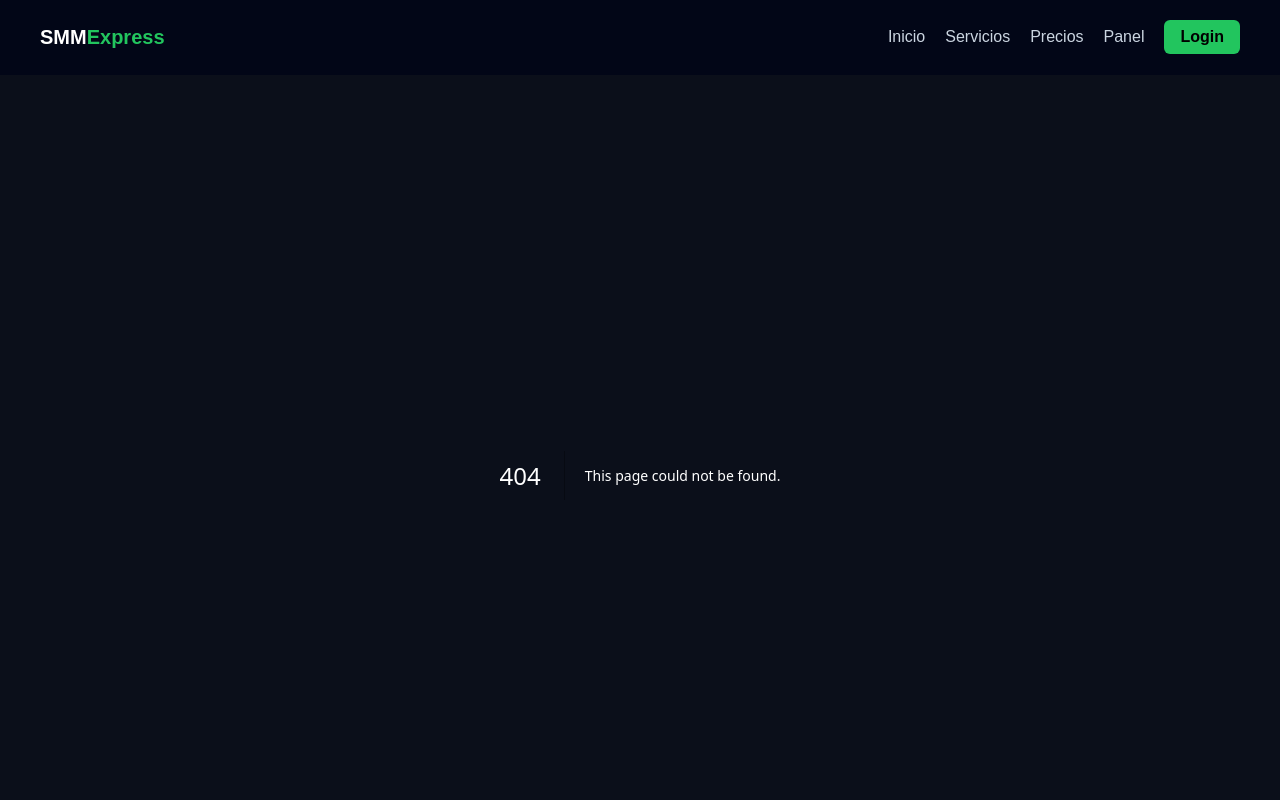
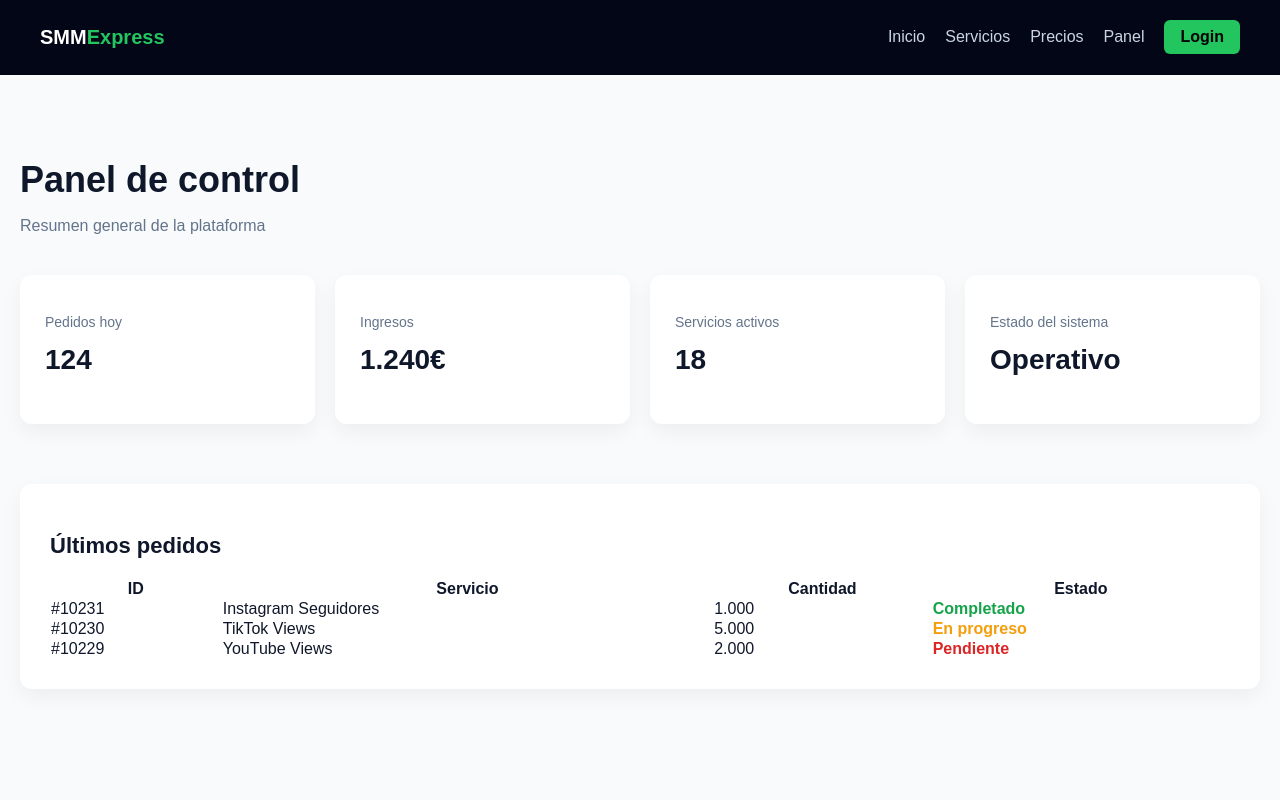
Before and after one commit to dotha115/SMMM, a Next.js app: page /dashboard in a window 1280 px wide. Before the commit this address had no page. Shown: the top 800 px of the page. Built offline with nearby package versions, Linux system fonts and the light colour scheme.

Commit message:
Create page.js

```diff
--- /dev/null
+++ b/app/dashboard/page.js
@@ -0,0 +1,126 @@
+export default function Dashboard() {
+  return (
+    <main style={page}>
+      <h1 style={title}>Panel de control</h1>
+      <p style={subtitle}>Resumen general de la plataforma</p>
+
+      <div style={grid}>
+        <Card title="Pedidos hoy" value="124" />
+        <Card title="Ingresos" value="1.240€" />
+        <Card title="Servicios activos" value="18" />
+        <Card title="Estado del sistema" value="Operativo" />
+      </div>
+
+      <section style={section}>
+        <h2 style={sectionTitle}>Últimos pedidos</h2>
+
+        <table style={table}>
+          <thead>
+            <tr>
+              <th>ID</th>
+              <th>Servicio</th>
+              <th>Cantidad</th>
+              <th>Estado</th>
+            </tr>
+          </thead>
+          <tbody>
+            <tr>
+              <td>#10231</td>
+              <td>Instagram Seguidores</td>
+              <td>1.000</td>
+              <td style={ok}>Completado</td>
+            </tr>
+            <tr>
+              <td>#10230</td>
+              <td>TikTok Views</td>
+              <td>5.000</td>
+              <td style={progress}>En progreso</td>
+            </tr>
+            <tr>
+              <td>#10229</td>
+              <td>YouTube Views</td>
+              <td>2.000</td>
+              <td style={pending}>Pendiente</td>
+            </tr>
+          </tbody>
+        </table>
+      </section>
+    </main>
+  );
+}
+
+/* COMPONENTES */
+
+function Card({ title, value }) {
+  return (
+    <div style={card}>
+      <p style={cardTitle}>{title}</p>
+      <h2 style={cardValue}>{value}</h2>
+    </div>
+  );
+}
+
+/* ESTILOS */
+
+const page = {
+  minHeight: "100vh",
+  background: "#f8fafc",
+  padding: "60px 20px",
+  fontFamily: "Arial",
+  color: "#0f172a"
+};
+
+const title = {
+  fontSize: "36px",
+  marginBottom: "10px"
+};
+
+const subtitle = {
+  color: "#64748b",
+  marginBottom: "40px"
+};
+
+const grid = {
+  display: "grid",
+  gridTemplateColumns: "repeat(auto-fit,minmax(220px,1fr))",
+  gap: "20px",
+  marginBottom: "60px"
+};
+
+const card = {
+  background: "#ffffff",
+  padding: "25px",
+  borderRadius: "12px",
+  boxShadow: "0 8px 20px rgba(0,0,0,0.05)"
+};
+
+const cardTitle = {
+  color: "#64748b",
+  fontSize: "14px"
+};
+
+const cardValue = {
+  fontSize: "28px",
+  marginTop: "8px"
+};
+
+const section = {
+  background: "#ffffff",
+  padding: "30px",
+  borderRadius: "12px",
+  boxShadow: "0 8px 20px rgba(0,0,0,0.05)"
+};
+
+const sectionTitle = {
+  fontSize: "22px",
+  marginBottom: "20px"
+};
+
+const table = {
+  width: "100%",
+  borderCollapse: "collapse"
+};
+
+const ok = { color: "#16a34a", fontWeight: "bold" };
+const progress = { color: "#f59e0b", fontWeight: "bold" };
+const pending = { color: "#dc2626", fontWeight: "bold" };
```
